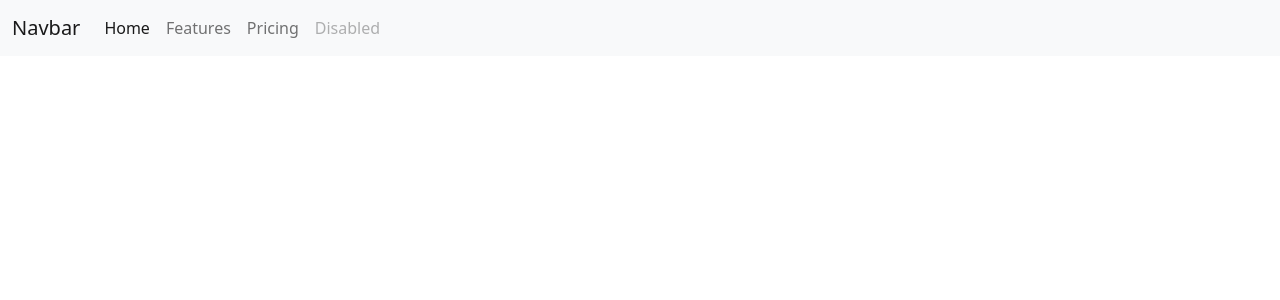
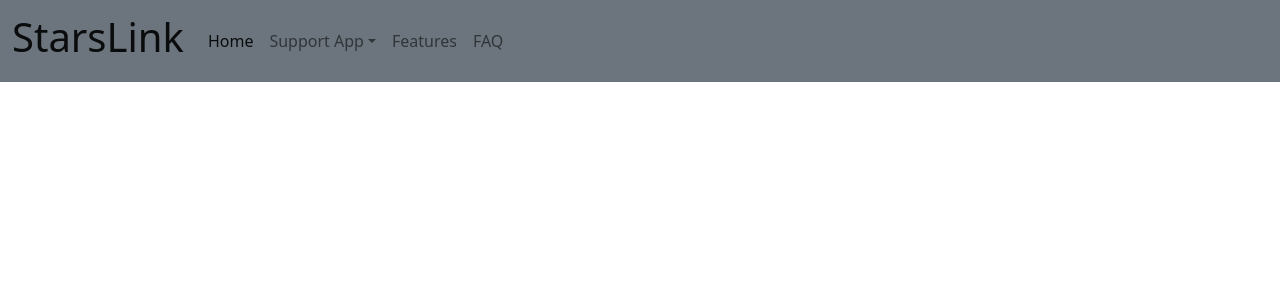
Before and after one commit to bramtriprastowo/starslink-fe, a React (Vite) app in the folder frontend/: page / in a window 1280 px wide. Shown: the top 300 px of the page. Built offline with nearby package versions, Linux system fonts and the light colour scheme.

Commit message:
update navbar

```diff
--- a/frontend/index.html
+++ b/frontend/index.html
@@ -2,9 +2,8 @@
 <html lang="en">
   <head>
     <meta charset="UTF-8" />
-    <link rel="icon" type="image/svg+xml" href="/vite.svg" />
     <meta name="viewport" content="width=device-width, initial-scale=1.0" />
-    <title>Vite + React</title>
+    <title>StarsLink</title>
   </head>
   <body>
     <div id="root"></div>
--- a/frontend/src/components/Navbar.jsx
+++ b/frontend/src/components/Navbar.jsx
@@ -1,29 +1,39 @@
-import React from "react";
+import React from 'react';
 
 const Navbar = () => {
   return (
-    <nav className="navbar navbar-expand-lg bg-light">
+    <nav className="navbar navbar-expand-lg bg-secondary">
       <div className="container-fluid">
         <a className="navbar-brand" href="#">
-          Navbar
+          <h1>StarsLink</h1>
         </a>
-        <button
-          className="navbar-toggler"
-          type="button"
-          data-bs-toggle="collapse"
-          data-bs-target="#navbarNav"
-          aria-controls="navbarNav"
-          aria-expanded="false"
-          aria-label="Toggle navigation"
-        >
+        <button className="navbar-toggler" type="button" data-bs-toggle="collapse" data-bs-target="#navbarNavDropdown" aria-controls="navbarNavDropdown" aria-expanded="false" aria-label="Toggle navigation">
           <span className="navbar-toggler-icon"></span>
         </button>
-        <div className="collapse navbar-collapse" id="navbarNav">
+        <div className="collapse navbar-collapse" id="navbarNavDropdown">
           <ul className="navbar-nav">
             <li className="nav-item">
               <a className="nav-link active" aria-current="page" href="#">
                 Home
               </a>
+            </li>
+
+            <li className="nav-item dropdown">
+              <a className="nav-link dropdown-toggle" href="#" role="button" data-bs-toggle="dropdown" aria-expanded="false">
+                Support App
+              </a>
+              <ul className="dropdown-menu">
+                <li>
+                  <a className="dropdown-item" href="#">
+                    Instagram
+                  </a>
+                </li>
+                <li>
+                  <a className="dropdown-item" href="#">
+                    TikTok
+                  </a>
+                </li>
+              </ul>
             </li>
             <li className="nav-item">
               <a className="nav-link" href="#">
@@ -32,11 +42,8 @@ const Navbar = () => {
             </li>
             <li className="nav-item">
               <a className="nav-link" href="#">
-                Pricing
+                FAQ
               </a>
-            </li>
-            <li className="nav-item">
-              <a className="nav-link disabled">Disabled</a>
             </li>
           </ul>
         </div>
```
Also changed, not shown: 1 other file (tests, documents, lock files or other folders).
